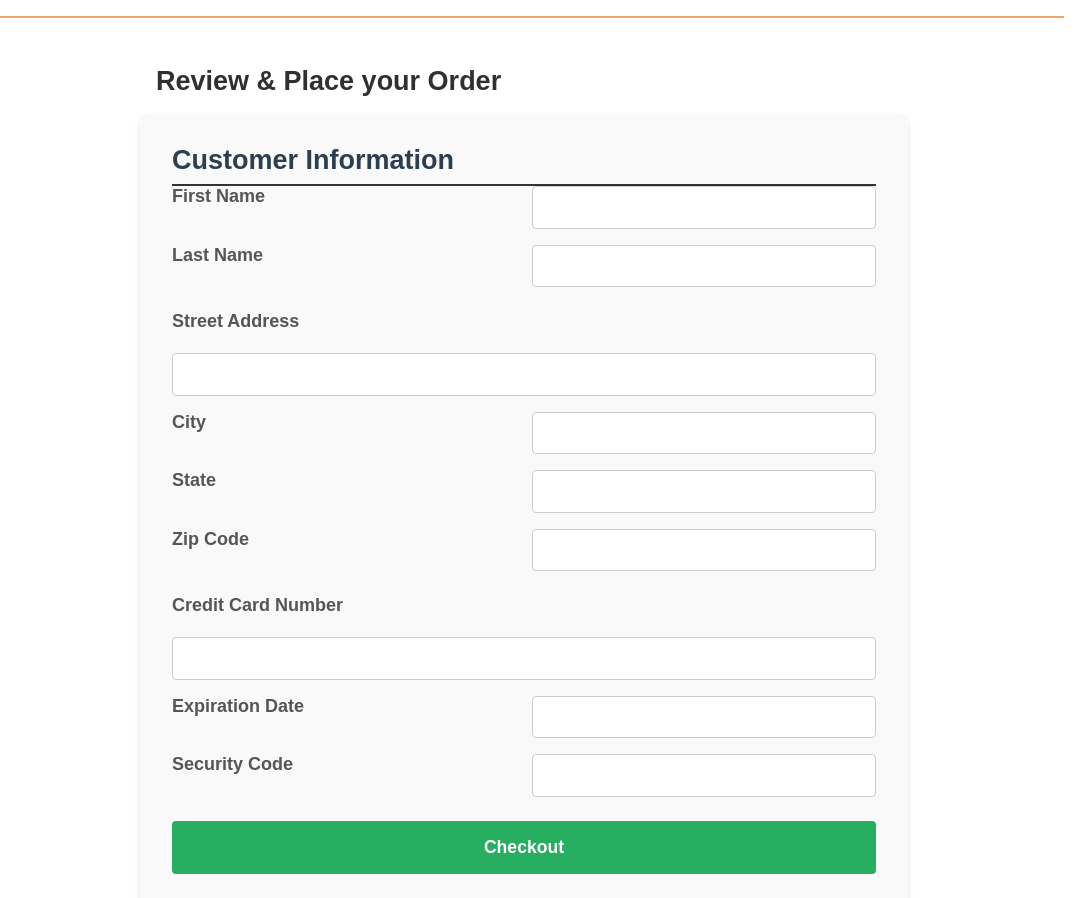
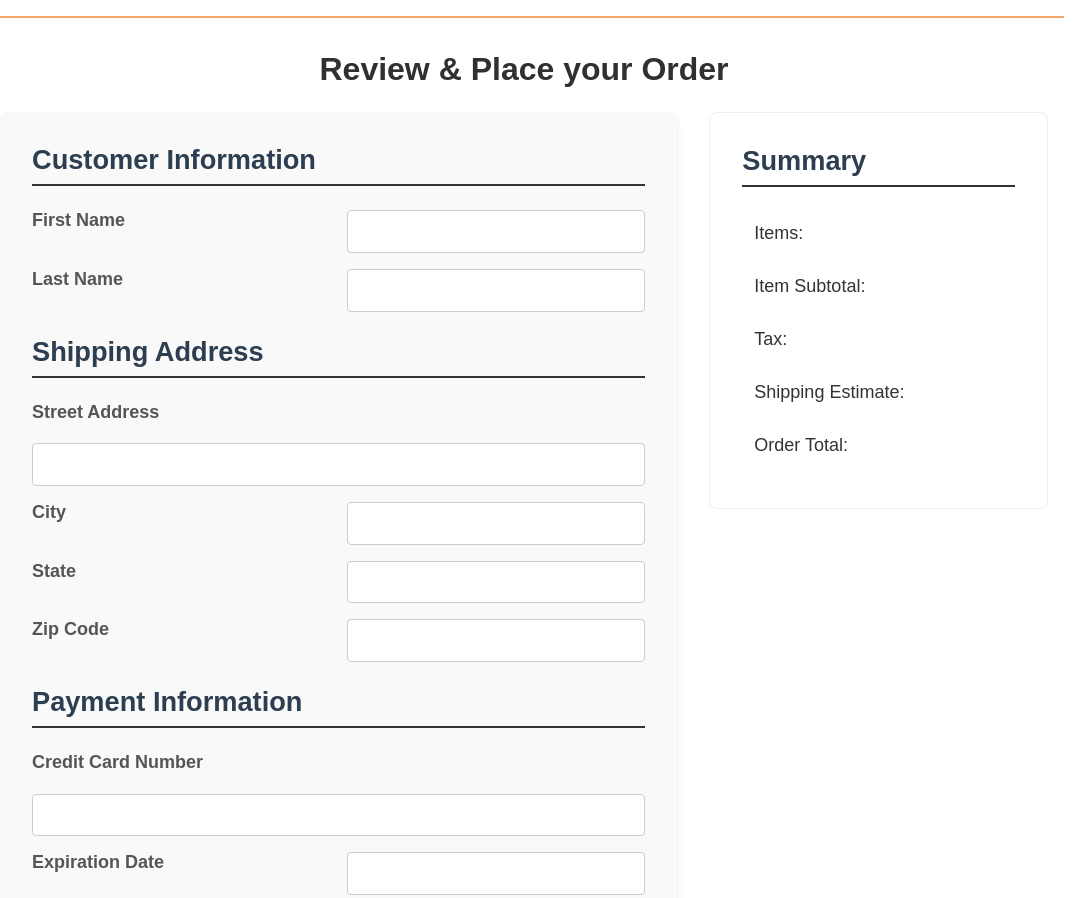
Before and after one commit to P-Wall86/WDD330-Team05, a website: page src/checkout/index.html in a window 1280 px wide. Shown: the top 898 px of the page, without its empty margins (116-1195 px from the left). Drawn offline with Linux system fonts and the light colour scheme.

Commit message:
Team Act. 04

```diff
--- a/src/checkout/index.html
+++ b/src/checkout/index.html
@@ -1,6 +1,7 @@
 <!doctype html>
 
 <html lang="en">
+
 <head>
   <meta charset="UTF-8" />
 
@@ -14,10 +15,11 @@
 <body>
   <header class="divider" id="main-header"></header>
   <main class="divider" id="main-checkout">
-      <section class="products">
-      <h2>Review & Place your Order</h2>
+    <section class="checkout-header">
+      <h1>Review & Place your Order</h1>
     </section>
-      <form name="checkout" id="checkou-form">
+    <div class="checkout-layout">
+      <form name="checkout" id="checkout-form">
         <h2>Customer Information</h2>
         <div id="info">
           <label for="first_name">First Name</label>
@@ -26,6 +28,7 @@
           <label for="last_name">Last Name</label>
           <input type="text" id="lname" name="lname" required>
         </div>
+        <h2>Shipping Address</h2>
         <div id="address">
           <label for="street_address">Street Address</label>
           <input type="text" id="street_address" name="street" required>
@@ -39,6 +42,7 @@
           <label for="zip_code">Zip Code</label>
           <input type="text" id="zip" name="zip" required>
         </div>
+        <h2>Payment Information</h2>
         <div id="payment">
           <label for="card_number">Credit Card Number</label>
           <input type="text" inputmode="numeric" id="card_number" name="cardNumber" required>
@@ -51,9 +55,9 @@
         </div>
         <button type="submit" id="checkoutSubmit">Checkout</button>
       </form>
-
+      <div class="summary-wrapper">
+        <div class="checkout-summary">
           <h2>Summary</h2>
-      <div class="checkout-summary">
           <p>Items: <span id="num-items"></span></p>
           <p>Item Subtotal: <span id="cartTotal"></span></p>
 
@@ -61,8 +65,11 @@
           <p>Shipping Estimate: <span id="shipping"></span></p>
           <p>Order Total: <span id="orderTotal"></span></p>
         </div>
+      </div>
+    </div>
   </main>
   <footer id="main-footer"></footer>
   <script src="../js/checkout.js" type="module"></script>
 </body>
+
 </html>
--- a/src/css/style.css
+++ b/src/css/style.css
@@ -90,7 +90,7 @@ p {
   margin-top: -1.3em;
 }
 
-.logo--square > div {
+.logo--square>div {
   margin-top: -1.7em;
 }
 
@@ -370,24 +370,41 @@ footer {
   font-family: 'Arial', sans-serif;
 }
 
+.checkout-header h1 {
+  margin-top: 0;
+  margin-bottom: 1.5rem;
+  font-size: 1.7rem;
+  line-height: 1.2;
+  text-align: center;
+}
+
 /* Estilização do Formulário */
 form {
   background: #f9f9f9;
   padding: 2rem;
   border-radius: 8px;
-  box-shadow: 0 4px 6px rgba(0,0,0,0.1);
+  box-shadow: 0 4px 6px rgba(0, 0, 0, 0.1);
   margin-bottom: 2rem;
 }
 
-form h2 {
+form,
+.checkout-summary {
+  padding: 2rem;
+}
+
+.checkout-layout h2 {
   margin-top: 0;
+  margin-bottom: 1.5rem;
   border-bottom: 2px solid #333;
   padding-bottom: 0.5rem;
   color: #2c3e50;
+  font-size: 1.5rem;
 }
 
 /* Organização dos Inputs */
-#info, #address, #payment {
+#info,
+#address,
+#payment {
   display: grid;
   grid-template-columns: 1fr 1fr;
   gap: 1rem;
@@ -395,7 +412,8 @@ form h2 {
 }
 
 /* Faz campos longos ocuparem a linha toda */
-#street_address, #card_number {
+#street_address,
+#card_number {
   grid-column: span 2;
 }
 
@@ -413,7 +431,8 @@ input[type="email"] {
   padding: 0.8rem;
   border: 1px solid #ccc;
   border-radius: 4px;
-  box-sizing: border-box; /* Garante que o padding não aumente o tamanho do input */
+  box-sizing: border-box;
+  /* Garante que o padding não aumente o tamanho do input */
 }
 
 /* Feedback para campos obrigatórios vazios ao tentar enviar */
@@ -443,7 +462,6 @@ input:invalid:focus {
 .checkout-summary {
   background: #fff;
   border: 1px solid #eee;
-  padding: 1.5rem;
   border-radius: 8px;
 }
 
@@ -465,3 +483,31 @@ input:invalid:focus {
   color: #c0392b;
   font-weight: bold;
 }
+
+/* Desktop query */
+@media (min-width: 900px) {
+  .checkout-header h1 {
+    margin-top: 0;
+    margin-bottom: 1.5rem;
+    font-size: 2rem;
+  }
+
+  #main-checkout {
+    max-width: min(90vw, 1200px)
+  }
+
+  .checkout-layout h2 {
+    font-size: 1.7rem;
+  }
+
+  .checkout-layout {
+    display: grid;
+    grid-template-columns: 2fr 1fr;
+    gap: 2rem;
+    align-items: start;
+  }
+
+  form {
+    margin-bottom: 0;
+  }
+}
--- a/src/js/CheckoutProcess.mjs
+++ b/src/js/CheckoutProcess.mjs
@@ -36,6 +36,7 @@ export default class CheckoutProcess {
     init() {
       this.list = getLocalStorage(this.key);
       this.calculateItemSummary();
+      this.calculateOrderTotal();
     }
 
     calculateItemSummary() {
@@ -91,6 +92,7 @@ export default class CheckoutProcess {
         //console.log(order);
 
         try {
+          console.log("ORDER SENT:", order);
           const response = await services.checkout(order);
           console.log(response);
         } catch (err) {
```
Lines whose indentation alone changed are shown as unchanged.
